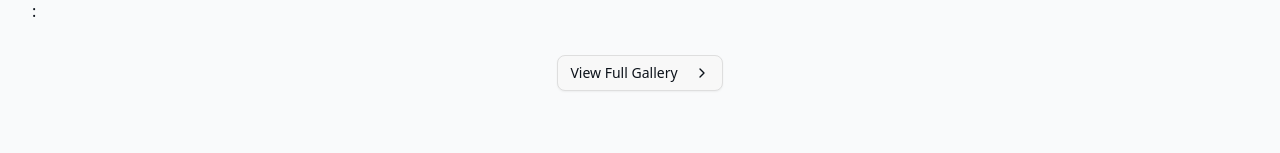
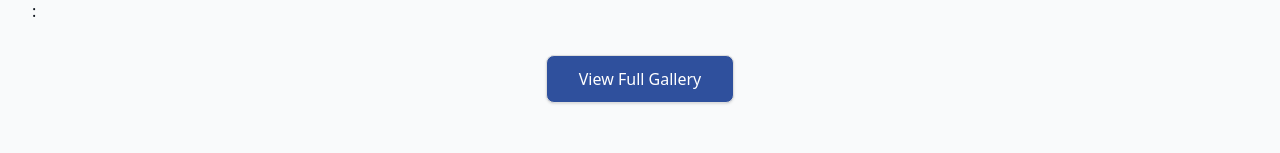
Before and after one commit to ImranParthib/edukia-client, a Next.js app: page /gallery in a window 1280 px wide. Shown: the part 1015-1168 px from the top of the page. Built offline with nearby package versions, Linux system fonts and the light colour scheme.

Commit message:
✨ feat: enhance button styles for improved accessibility and visual consistency in About, Gallery, and Notice Events sections

```diff
--- a/components/AboutSection.jsx
+++ b/components/AboutSection.jsx
@@ -91,7 +91,10 @@ export function AboutSection() {
             academically, personally, and professionally.
           </p>
           <Link href="/about">
-            <Button variant="outline" className="w-full sm:w-auto">
+            <Button
+              variant="outline"
+              className="w-full sm:w-auto inline-flex h-10 sm:h-11 md:h-12 items-center justify-center rounded-md bg-primary px-6 sm:px-8 text-sm md:text-base font-medium text-white shadow transition-colors hover:bg-primary/90 dark:hover:bg-primary dark:text-gray-100 dark:bg-primary/80"
+            >
               Learn More About Us
             </Button>
           </Link>
--- a/components/GallerySection.jsx
+++ b/components/GallerySection.jsx
@@ -78,9 +78,11 @@ export function GallerySection() {
         {}:
         <div className="text-center mt-8">
           <Link href="/gallery">
-            <Button variant="outline">
+            <Button
+              variant="outline"
+              className="w-full sm:w-auto inline-flex h-10 sm:h-11 md:h-12 items-center justify-center rounded-md bg-primary px-6 sm:px-8 text-sm md:text-base font-medium text-white shadow transition-colors hover:bg-primary/90 dark:hover:bg-primary dark:text-gray-100 dark:bg-primary/80"
+            >
               View Full Gallery
-              <ChevronRight className="ml-2 h-4 w-4" />
             </Button>
           </Link>
         </div>
--- a/components/NoticeEventsSection.jsx
+++ b/components/NoticeEventsSection.jsx
@@ -129,7 +129,9 @@ export function NoticeEventsSection() {
             </div>
             <div className="text-center">
               <Link href="/notice">
-                <Button variant="outline">View All Notices</Button>
+                <Button variant="outline" className="dark:hover:text-primary">
+                  View All Notices
+                </Button>
               </Link>
             </div>
           </TabsContent>
```
